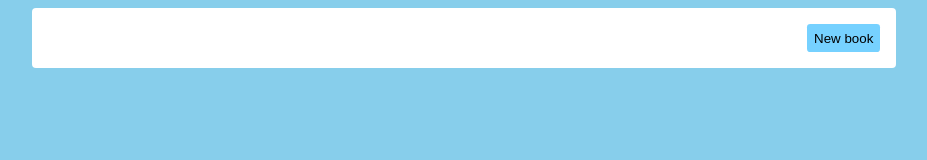
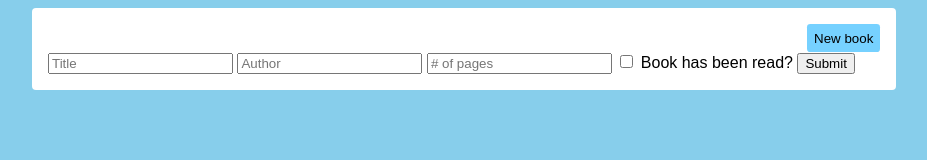
Before and after one commit to sudoer777/library, a plain HTML site: page index.html in a window 1280 px wide. Shown: the whole page, without its empty margins (176-1103 px from the left). Drawn offline with Linux system fonts and the light colour scheme.

Commit message:
Create new book form in HTML

```diff
--- a/index.html
+++ b/index.html
@@ -14,6 +14,15 @@
             <div id="new-book-button-container">
                 <button id="new-book-button">New book</button>
             </div>
+            <form id="new-book-form" onsubmit="return false">
+                <input type="text" name="title" id="title" placeholder="Title">
+                <input type="text" name="author" id="author" placeholder="Author">
+                <input type="number" name="pages" id="pages" placeholder="# of pages" min="0">
+                <label>
+                    <input type="checkbox" name="has-read" id="has-read"> Book has been read?
+                </label>
+                <input type="submit">
+            </form>
             <div id="books-view"></div>
         </div>
         <script src="script.js"></script>
```
